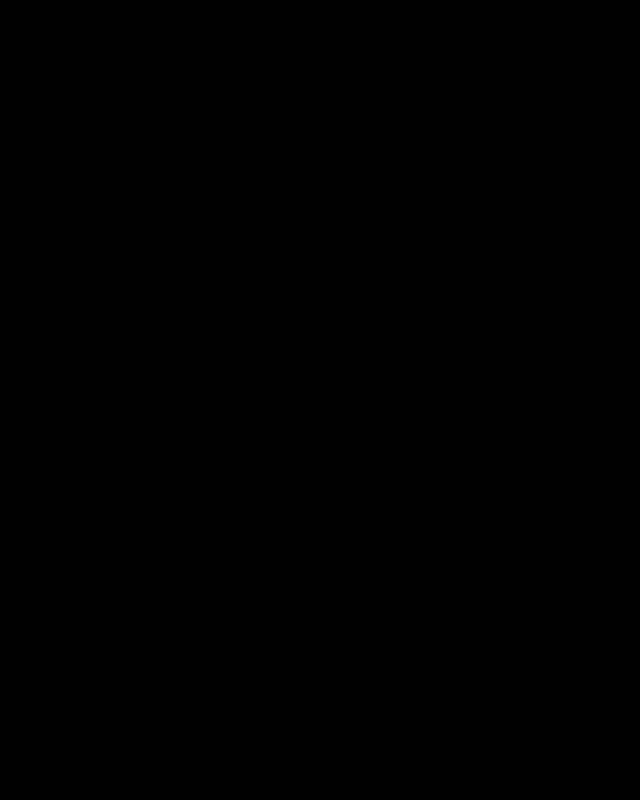
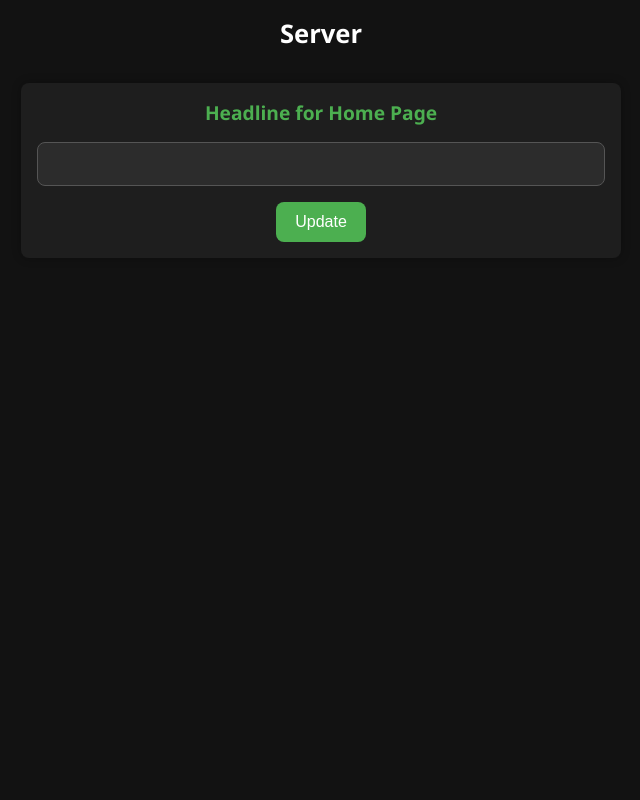
Before and after one commit to 4bhinavpanwar/Portfolio, a Flask app: page / in a window 1280 px wide. Before the commit the part shown is empty. Shown: the whole page, without its empty margins (319-959 px from the left). Run offline with Flask 3, Linux system fonts and the light colour scheme.

Commit message:
Update index.html

```diff
--- a/application/templates/index.html
+++ b/application/templates/index.html
@@ -4,17 +4,163 @@
     <meta charset="UTF-8" />
     <meta name="viewport" content="width=device-width, initial-scale=1.0" />
     <title>Server</title>
-    <link rel="icon" href="static/icon.png" />
+    <link rel="icon" href="static/icon.png" type="image/x-icon" />
     <style>
+      :root {
+        --bg-color: #121212;
+        --card-bg: #1e1e1e;
+        --text-color: #ffffff;
+        --accent-color: #4caf50;
+        --border-radius: 8px;
+        --padding: 1rem;
+        --shadow: 0 0 10px rgba(0, 0, 0, 0.3);
+        --font: "Segoe UI", sans-serif;
+      }
+
       * {
-        margin: 0px;
-        padding: 0px;
+        margin: 0;
+        padding: 0;
         box-sizing: border-box;
       }
+
       body {
-        background-color: black;
+        cursor: default;
+        background-color: var(--bg-color);
+        font-family: var(--font);
+        color: var(--text-color);
+        padding: var(--padding);
+        display: flex;
+        flex-direction: column;
+        align-items: center;
+        justify-content: flex-start;
+        min-height: 100vh;
+      }
+
+      header {
+        text-align: center;
+        margin-bottom: 2rem;
+      }
+
+      header h1 {
+        font-size: 1.6rem;
+        font-weight: 600;
+      }
+
+      section {
+        background-color: var(--card-bg);
+        border-radius: var(--border-radius);
+        padding: var(--padding);
+        box-shadow: var(--shadow);
+        width: 100%;
+        max-width: 600px;
+        text-align: center;
+      }
+
+      h3 {
+        font-size: 1.2rem;
+        color: var(--accent-color);
+        margin-bottom: 1rem;
+      }
+
+      #current_headline {
+        font-size: 1.3rem;
+        font-weight: 500;
+        margin-bottom: 1rem;
+      }
+
+      input[type="text"] {
+        width: 100%;
+        padding: 0.75rem;
+        font-size: 1rem;
+        border-radius: var(--border-radius);
+        border: 1px solid #555;
+        background-color: #2c2c2c;
+        color: var(--text-color);
+        margin-bottom: 1rem;
+      }
+
+      button[type="submit"] {
+        background-color: var(--accent-color);
+        color: #fff;
+        border: none;
+        padding: 0.7rem 1.2rem;
+        font-size: 1rem;
+        border-radius: var(--border-radius);
+        cursor: pointer;
+        transition: 0.2s ease;
+      }
+
+      button[type="submit"]:hover {
+        background-color: #4caf50;
+      }
+
+      .error {
+        color: red;
+        margin-bottom: 1rem;
+        font-weight: 500;
+      }
+
+      @media (max-width: 600px) {
+        header h1 {
+          font-size: 1.2rem;
+        }
+
+        section {
+          padding: 0.8rem;
+        }
+
+        #current_headline {
+          font-size: 1.1rem;
+        }
       }
     </style>
   </head>
-  <body></body>
+  <body>
+    <header>
+      <h1>Server</h1>
+    </header>
+
+    <section id="feature-headline">
+      <h3>Headline for Home Page</h3>
+      <div id="current_headline"></div>
+
+      <form id="updateForm">
+        <input type="text" id="new_headline" name="new_headline" required />
+        <button type="submit">Update</button>
+      </form>
+    </section>
+
+    <script>
+      document.addEventListener("DOMContentLoaded", () => {
+        const updateForm = document.getElementById("updateForm");
+        const currentHeadline = document.getElementById("current_headline");
+
+        updateForm.addEventListener("submit", async (e) => {
+          e.preventDefault();
+          const newHeadline = document.getElementById("new_headline").value;
+
+          if (!newHeadline) return;
+
+          try {
+            const res = await fetch("/api/set_h3", {
+              method: "POST",
+              headers: {
+                "Content-Type": "application/json",
+              },
+              body: JSON.stringify({ new_text: newHeadline }),
+            });
+
+            if (res.ok) {
+              currentHeadline.textContent = newHeadline;
+              document.getElementById("new_headline").value = "";
+            } else {
+              throw new Error("Update failed");
+            }
+          } catch (err) {
+            alert("Error updating headline.");
+          }
+        });
+      });
+    </script>
+  </body>
 </html>
```
